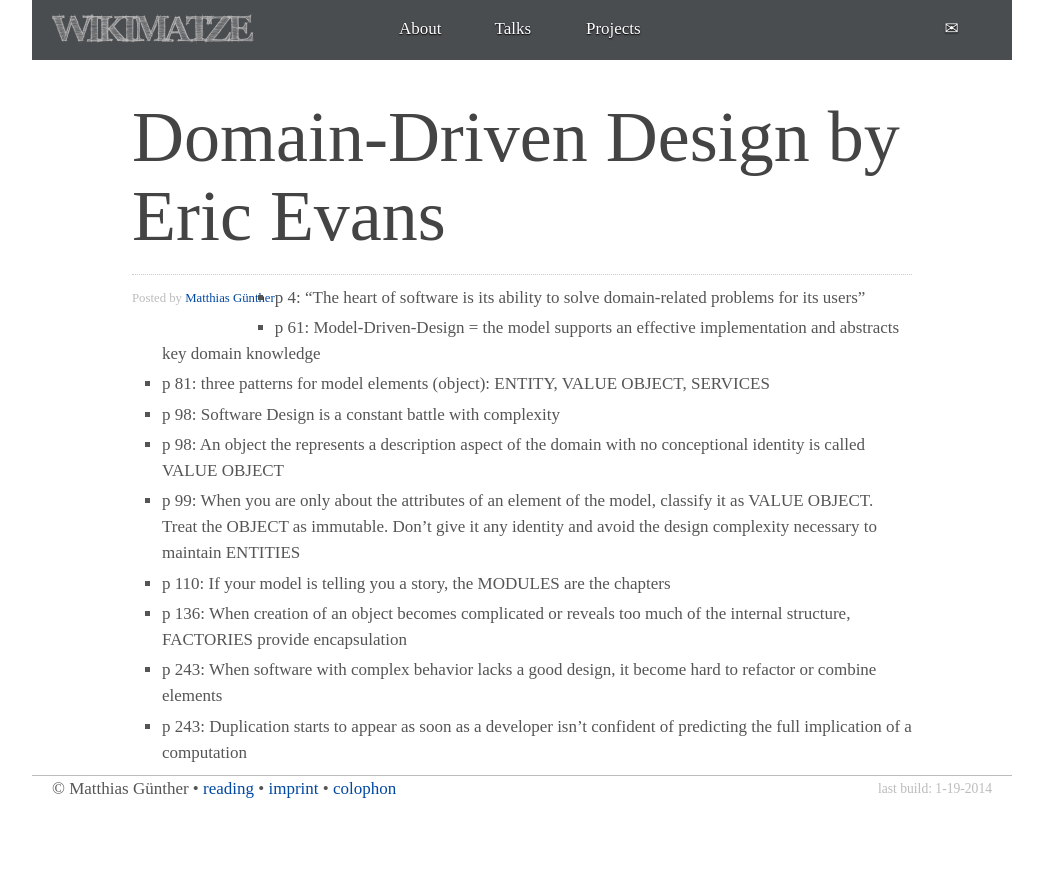
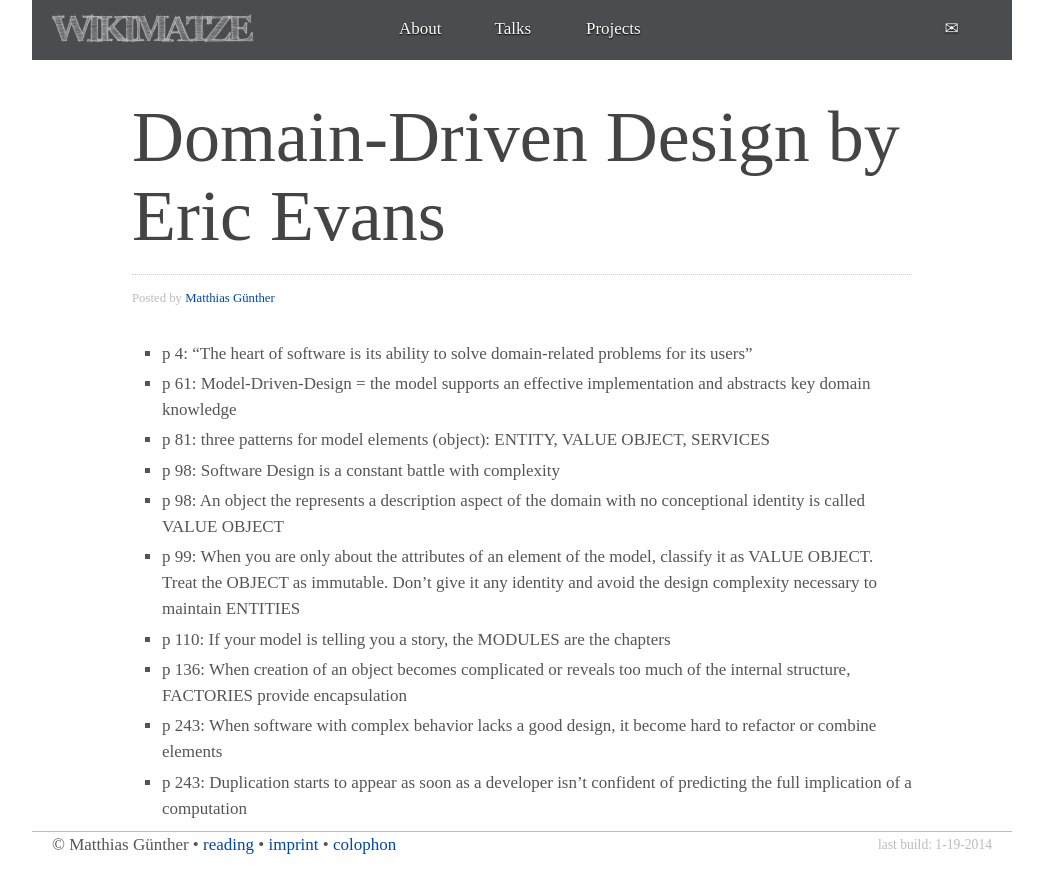
Before and after one commit to wikimatze/wikimatze.de, a Jekyll site: the page built from books/domain-driven-design.md, in a window 1280 px wide. Shown: the top 893 px of the page, without its empty margins (118-1161 px from the left). Built offline with Jekyll 4.4.1, drawn with Linux system fonts in a browser that asks for light colours; nearby versions of some CDN libraries; some web fonts are replaced; Markdown is read by kramdown in place of the engine named in the settings; comment, search, counter and statistics services are not loaded.

Commit message:
Fix template for books

```diff
--- a/_layouts/reading.html
+++ b/_layouts/reading.html
@@ -7,6 +7,8 @@ layout: layout
     Posted by <a href="http://twitter.com/wikimatze" class="newwindow" title="Matthias Günther">Matthias Günther</a>
     </section>
   </header>
-  <div class="clearer">
+  <div class="clearfix">
+  <br>
+  <br>
   {{ content }}
 </article>
```
